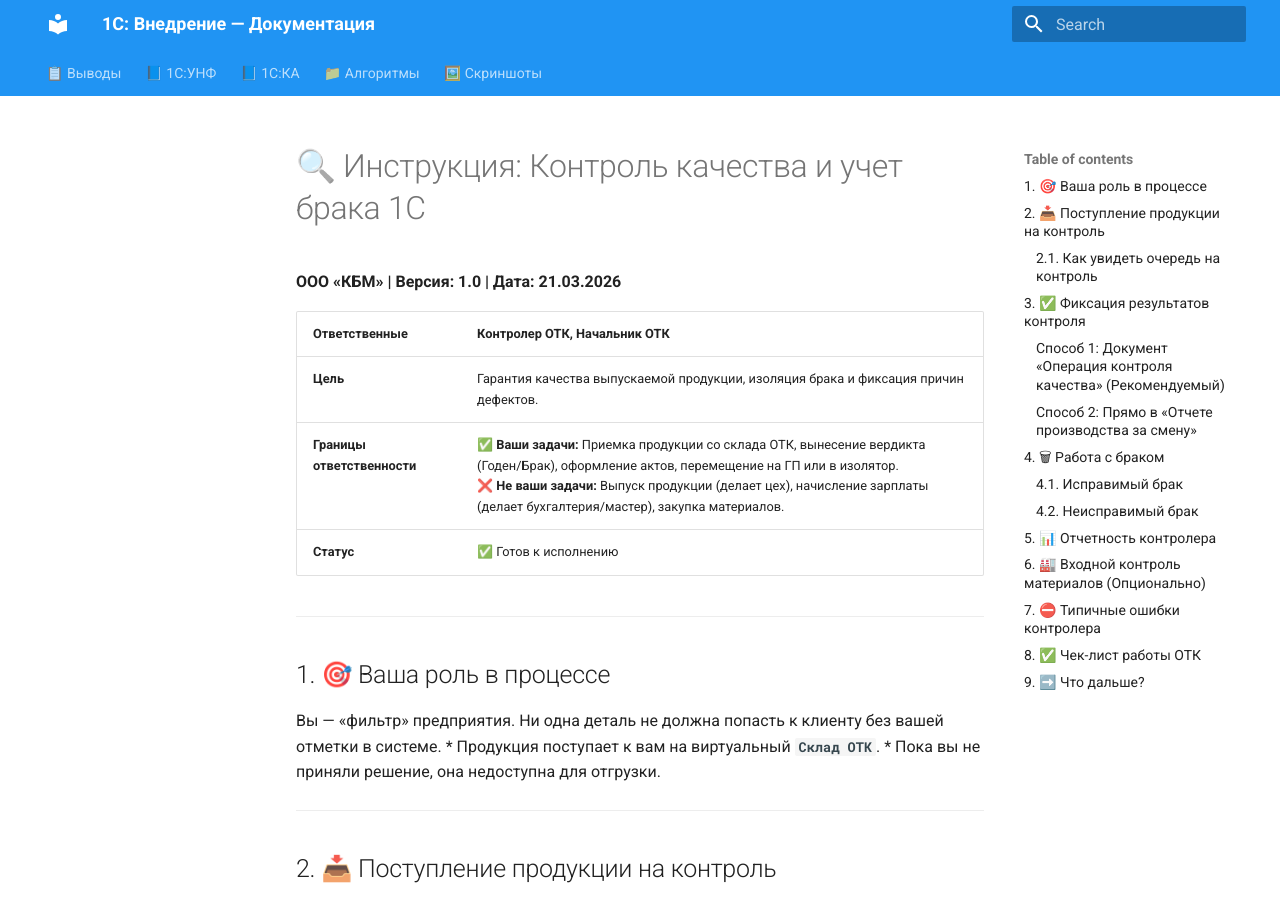
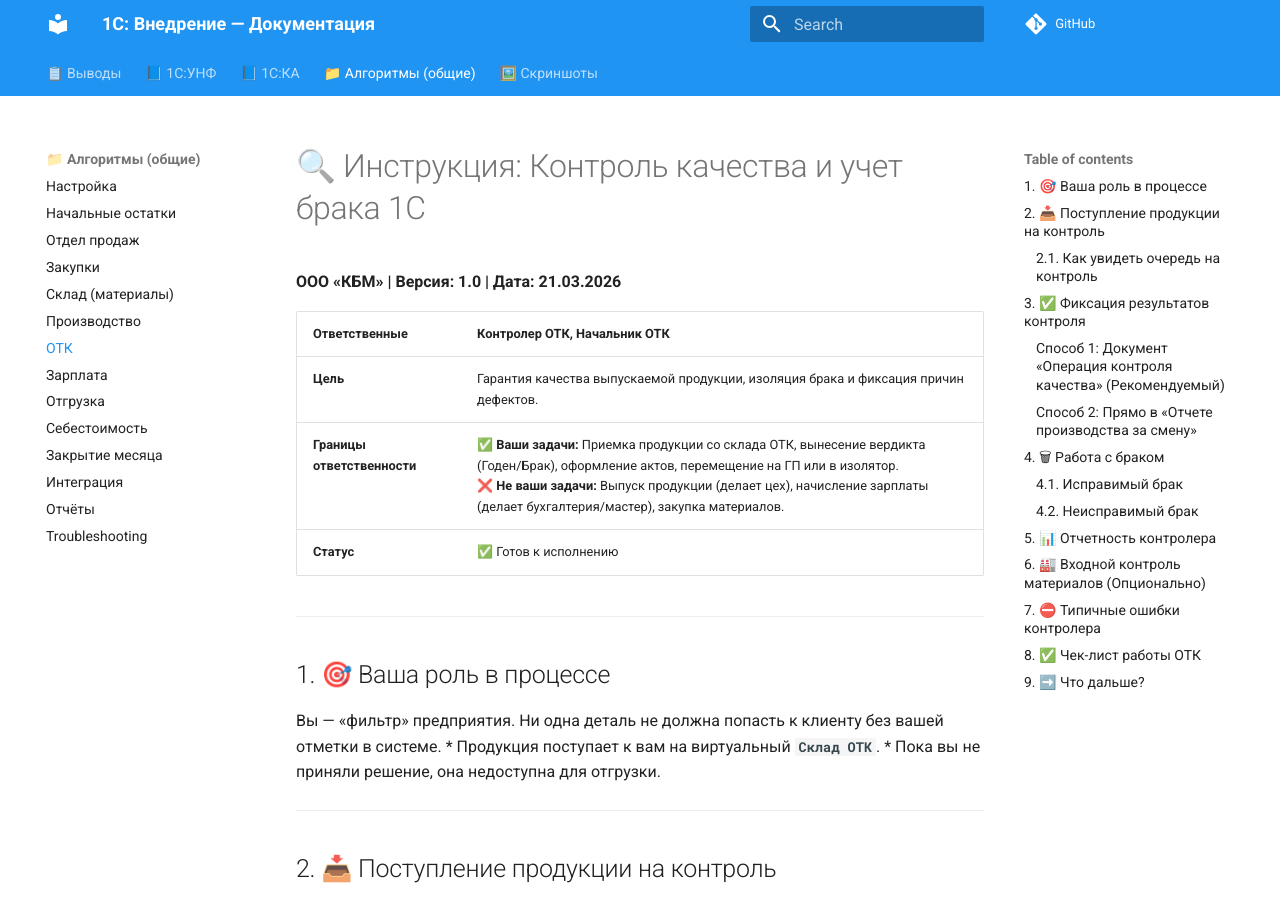
Before and after one commit to andrzejabramov/integration_1c_unf, an MkDocs documentation site: the page built from docs/1c_algoritm/07_otk_controller.md, in a window 1280 px wide and 900 px high. Built offline with MkDocs 1.6.1 and Material for MkDocs 9.7.7, drawn with Linux system fonts in a browser that asks for light colours; comment, search, counter and statistics services are not loaded; some of the changed lines change nothing that is shown.

Commit message:
docs mkdocs1

```diff
--- a/mkdocs.yml
+++ b/mkdocs.yml
@@ -1,5 +1,7 @@
 site_name: "1С: Внедрение — Документация"
+site_description: "Сравнительный анализ УНФ и КА"
 site_url: "https://andrzejabramov.github.io/integration_1c_unf/"
+repo_url: "https://github.com/andrzejabramov/integration_1c_unf"
 
 theme:
   name: material
@@ -9,15 +11,34 @@
   features:
     - navigation.tabs
     - navigation.sections
+    - navigation.expand
     - search
 
 nav:
-  - 📋 Выводы: resume.md                    ← Пути ОТНОСИТЕЛЬНО папки docs/
+  - 📋 Выводы: resume.md
+
   - 📘 1С:УНФ:
     - Интерфейс: 1c_unf/interface_unf.md
+
   - 📘 1С:КА:
     - Интерфейс: 1c_ka/interface_ka.md
-  - 📁 Алгоритмы: 1c_algoritm/
+
+  - 📁 Алгоритмы (общие):
+    - Настройка: 1c_algoritm/01_settings_algoritm.md
+    - Начальные остатки: 1c_algoritm/02_initial_balances.md
+    - Отдел продаж: 1c_algoritm/03_sales_department.md
+    - Закупки: 1c_algoritm/04_purchases.md
+    - Склад (материалы): 1c_algoritm/05_warehouse_materials.md
+    - Производство: 1c_algoritm/06_production_workshop.md
+    - ОТК: 1c_algoritm/07_otk_controller.md
+    - Зарплата: 1c_algoritm/08_salary.md
+    - Отгрузка: 1c_algoritm/09_sales_shipment.md
+    - Себестоимость: 1c_algoritm/10_cost_calculation.md
+    - Закрытие месяца: 1c_algoritm/11_month_closing.md
+    - Интеграция: 1c_algoritm/12_integration.md
+    - Отчёты: 1c_algoritm/13_reports_catalog.md
+    - Troubleshooting: 1c_algoritm/14_troubleshooting.md
+
   - 🖼️ Скриншоты:
     - УНФ: img/unf/
     - КА: img/ka/
@@ -27,3 +48,4 @@
   - tables
   - admonition
   - codehilite
+  - footnotes
```
